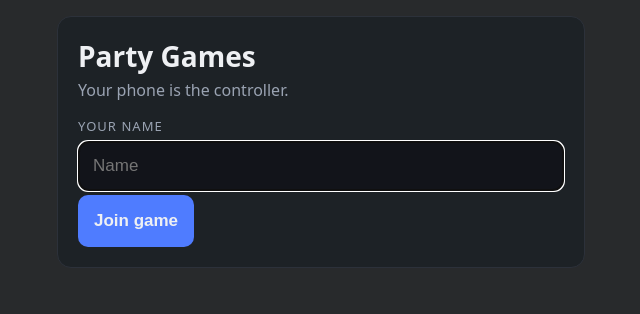
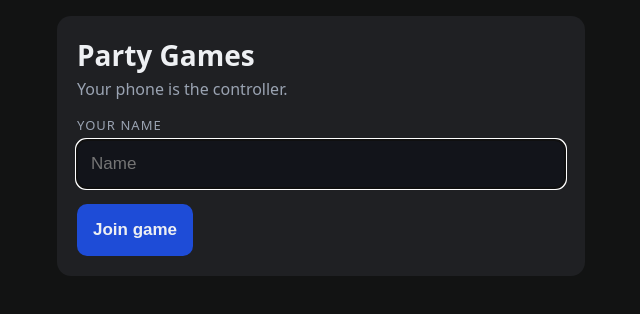
Before and after one commit to jasonTelanoff/games-on-the-go, a React (Vite) app in the folder client/: page / in a window 1280 px wide. Shown: the top 314 px of the page, without its empty margins (319-959 px from the left). Built offline with nearby package versions, Linux system fonts and the light colour scheme.

Commit message:
started updating styles

```diff
--- a/client/src/index.css
+++ b/client/src/index.css
@@ -4,7 +4,7 @@
 
 body {
   margin: 0;
-  background: #282a2c;
+  background: #121313;
   color: #eef0f3;
   font-family: system-ui, -apple-system, "Segoe UI", sans-serif;
   -webkit-tap-highlight-color: transparent;
@@ -18,8 +18,8 @@ body {
 }
 
 .card {
-  background: #1d2226;
-  border: 1px solid #2c313a;
+  background: #1f2023;
+  /* border: 1px solid #2c313a; */
   border-radius: 14px;
   padding: 20px;
   margin-bottom: 16px;
@@ -42,10 +42,10 @@ body {
   padding: 14px;
   font-size: 17px;
   border-radius: 10px;
-  border: 1px solid #2c313a;
+  border: 0px solid #2c313a;
   background: #12141a;
-  color: #eef0f3;
-  margin-bottom: 4px;
+  /* color: #eef0f3; */
+  margin-bottom: 16px;
 }
 
 .field.code {
@@ -80,7 +80,7 @@ body {
 
 .btn:active { transform: scale(0.98); }
 
-.btn.primary { background: #4f7cff; }
+.btn.primary { background: #1e4cd7; }
 .btn.danger { background: #b3402e; margin-top: 10px; }
 .btn.small { flex: 0 0 52px; font-size: 24px; }
 .btn.face { font-size: 30px; padding: 8px; }
```
